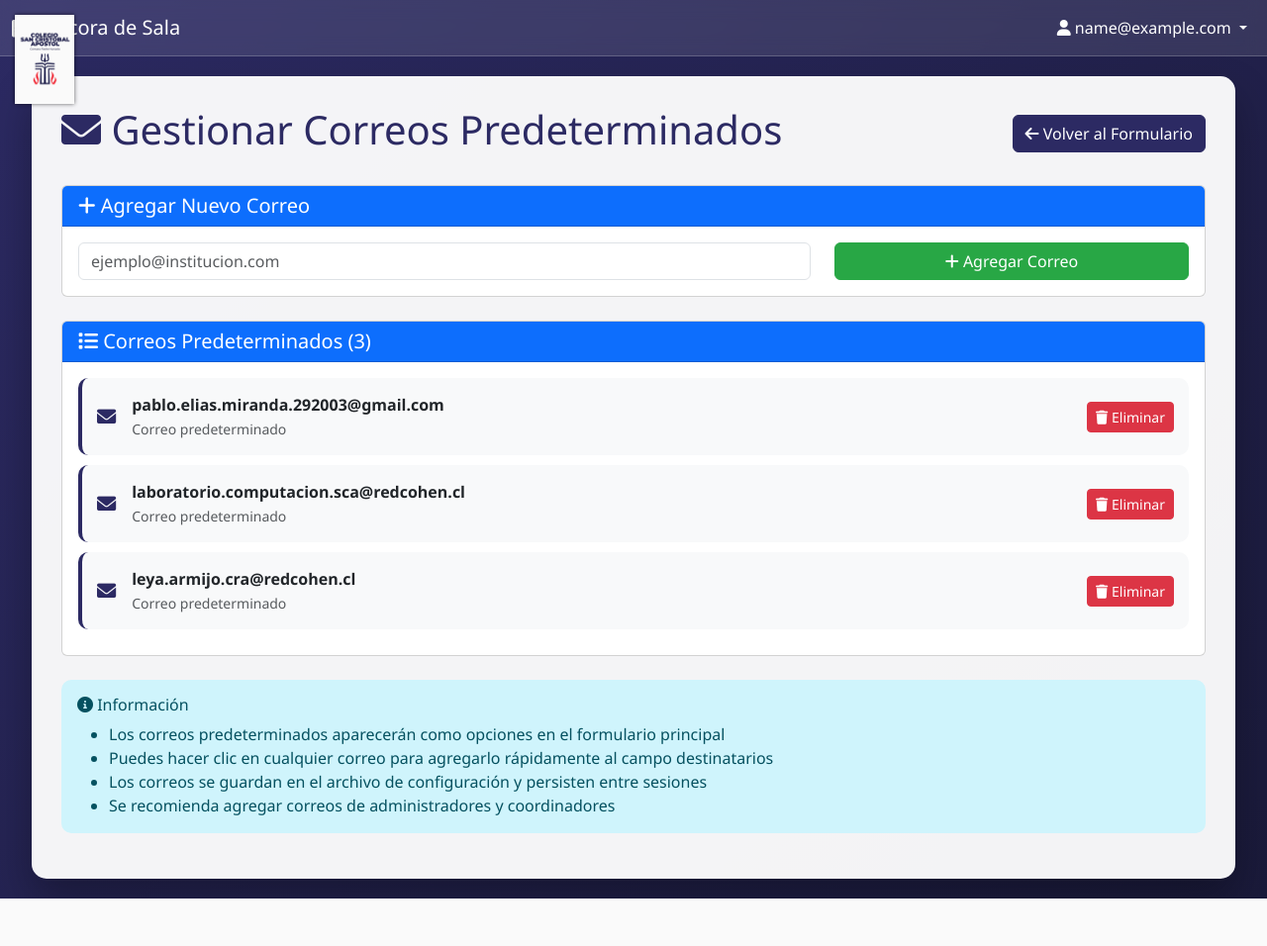
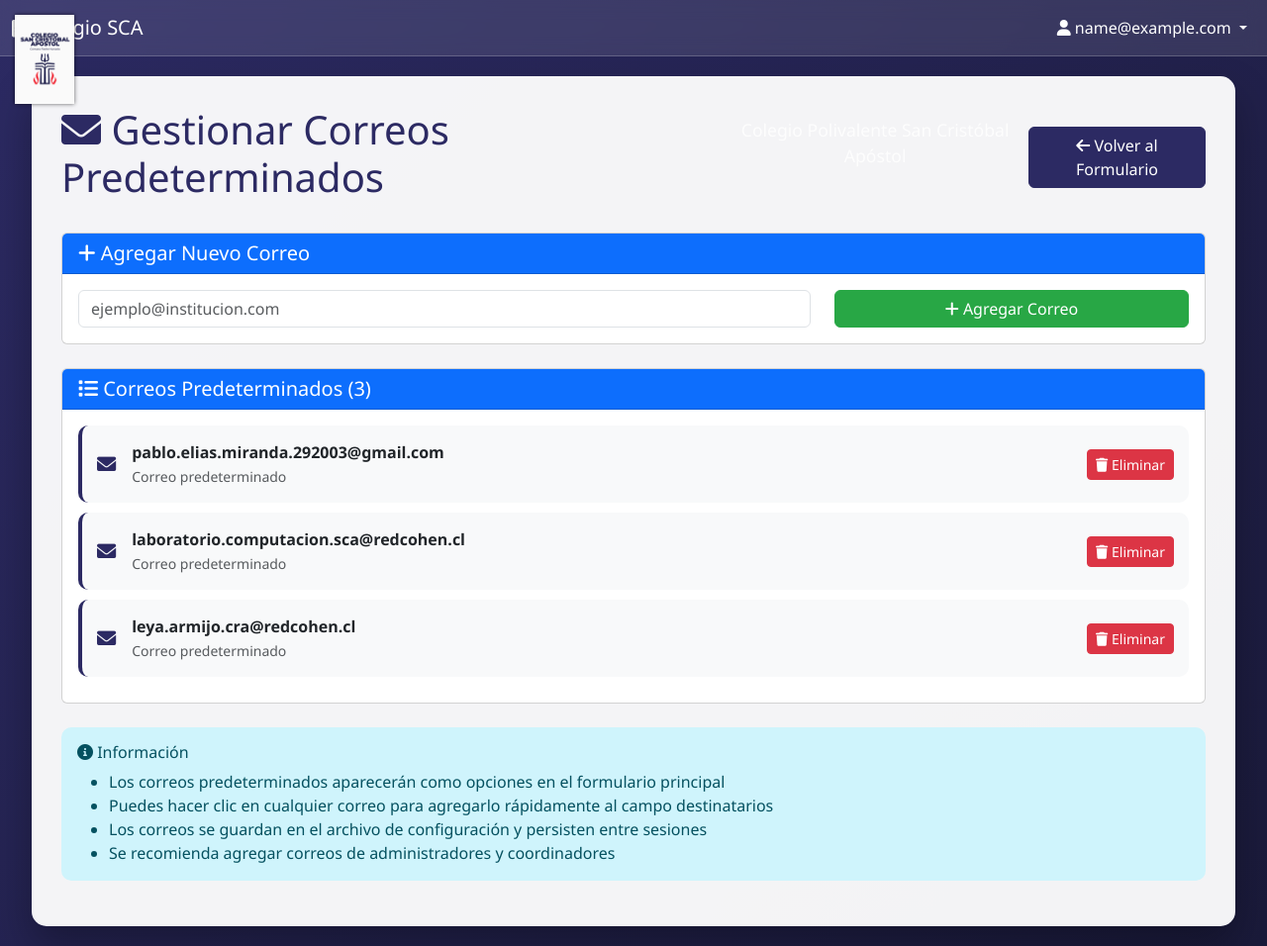
Before and after one commit to JackStar6677-1/BitacoraAPP, a Flask app: page /correos in a window 1280 px wide. Shown: the whole page at 99% size. Before the commit the page ends 908 px from the top, so only its background shows below. Run offline with Flask 3, Linux system fonts and the light colour scheme; the visitor is signed in with stand-in values (Sample User, id 1).

Commit message:
Correcciones finales y mejoras completas
 Problemas solucionados:
-  Aplicación reiniciada para aplicar correcciones de base de datos
-  Página de correos actualizada con nombre del colegio
-  Botón 'Crear Registros de Prueba' agregado al panel de admin
-  Estilos CSS actualizados para botón de info

 Cambios realizados:
- Actualizada página correos.html con identidad del colegio
- Agregado botón 'Crear Registros de Prueba' en admin.html
- Implementada función JavaScript crearRegistrosPrueba()
- Agregados estilos CSS para botón .btn-info
- Aplicación reiniciada para cargar código corregido

 Funcionalidades restauradas:
- Guardar registros en base de datos (código corregido aplicado)
- Página de correos con diseño consistente
- Botón de registros de prueba funcional
- Identidad visual del colegio en todas las páginas

 Estado: Aplicación completamente funcional

```diff
--- a/templates/correos.html
+++ b/templates/correos.html
@@ -2,7 +2,7 @@
 <html lang="es">
 <head>
     <meta charset="UTF-8">
-    <title>Gestionar Correos - Bitácora de Sala de Computación</title>
+    <title>Colegio Polivalente San Cristóbal Apóstol - Gestión de Correos</title>
     <link rel="icon" href="{{ url_for('static', filename='imagenes/logo.jpg') }}" type="image/jpeg">
     <link href="https://cdn.jsdelivr.net/npm/bootstrap@5.3.0/dist/css/bootstrap.min.css" rel="stylesheet">
     <link rel="stylesheet" href="https://cdnjs.cloudflare.com/ajax/libs/font-awesome/6.0.0/css/all.min.css">
@@ -97,7 +97,7 @@
     <nav class="navbar navbar-expand-lg">
         <div class="container-fluid">
             <a class="navbar-brand text-white" href="{{ url_for('formulario') }}">
-                <i class="fas fa-clipboard-list"></i> Bitácora de Sala
+                <i class="fas fa-clipboard-list"></i> Colegio SCA
             </a>
             <div class="navbar-nav ms-auto">
                 <div class="nav-item dropdown">
@@ -120,6 +120,9 @@
         <div class="main-container">
             <div class="d-flex justify-content-between align-items-center mb-4">
                 <h1><i class="fas fa-envelope"></i> Gestionar Correos Predeterminados</h1>
+                <p style="color: rgba(255, 255, 255, 0.8); text-align: center; margin-bottom: 30px; font-size: 1.1rem;">
+                    Colegio Polivalente San Cristóbal Apóstol
+                </p>
                 <div>
                     <a href="{{ url_for('formulario') }}" class="btn btn-primary">
                         <i class="fas fa-arrow-left"></i> Volver al Formulario
```
Also changed, not shown: templates/admin.html (+21 -0 lines).
